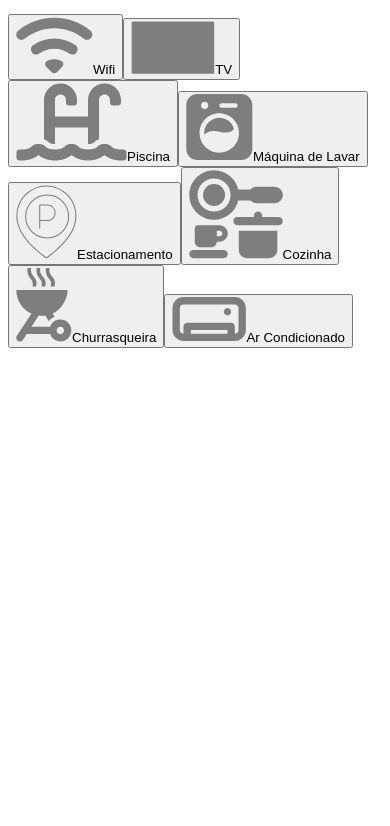
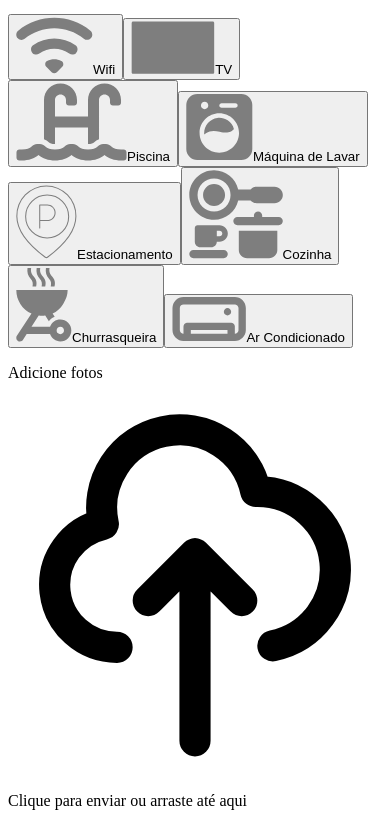
Before and after one commit to NicolasXs/AnyWhere_Front, a React (Vite) app: page /cadastrar-propriedade in a window 390 px wide. Shown: the part 1169-1995 px from the top of the page. Before the commit the page ends 1525 px from the top, so only its background shows below. Built offline with nearby package versions, Linux system fonts and the light colour scheme; the HTML template or start-up script is replaced by a standard one.

Commit message:
feat: Working dropzone and responsivity is + or -

```diff
--- a/package.json
+++ b/package.json
@@ -12,6 +12,8 @@
   "dependencies": {
     "react": "^18.2.0",
     "react-dom": "^18.2.0",
+    "react-dropzone": "^14.2.3",
+    "react-icons": "^5.2.1",
     "react-router-dom": "^6.22.3"
   },
   "devDependencies": {
--- a/src/pages/PropertyRegisterPage/PropertyRegister.tsx
+++ b/src/pages/PropertyRegisterPage/PropertyRegister.tsx
@@ -25,6 +25,7 @@ import Wifi from "./img/OfferedServices/Wifi.svg";
 // import informações da acomodação
 import NumberInputMinus from "./img/AccommodationInfo/NumberInputMinus.svg";
 import NumberInputPlus from "./img/AccommodationInfo/NumberInputPlus.svg";
+import { FileInput } from "./components/FileInput";
 
 export default function PropertyRegister() {
   const [selectedDescription, setSelectedDescription] = useState<number | null>(
@@ -131,6 +132,9 @@ export default function PropertyRegister() {
       setSelectedServices(updatedServices);
     }
   };
+
+  // area das imagens
+  const onSubmit = () => {}
 
   return (
     <div className={`flex ${window.innerWidth < 500 ? "p-5" : "p-0"}`}>
@@ -428,7 +432,7 @@ export default function PropertyRegister() {
         {/* Serviços da acomodação */}
         <div className={`flex ${window.innerWidth < 500 ? "p-5" : "p-0"}`}>
           <div className="w-full flex-col justify-start">
-            <div className={`mt-20 mb-20 text-center`}>
+            <div className={`mt-20 mb-10 text-center`}>
               <p className="text-2xl mb-10">
                 Quais das seguintes opções descrevem os serviços de seu espaço?
               </p>
@@ -473,6 +477,16 @@ export default function PropertyRegister() {
             </div>
           </div>
         </div>
+
+        <div className={`mt-20 text-center`}>
+          <p className="text-2xl mb-0 font-[Poppins]">
+          Adicione fotos
+          </p>
+          </div>
+        {/* area do dropzone */}
+        <form onSubmit={onSubmit} className="w-full h-72 flex justify-center items-center">
+          <FileInput />
+        </form>
       </div>
     </div>
   );
--- /dev/null
+++ b/src/pages/PropertyRegisterPage/components/FileInput.tsx
@@ -0,0 +1,126 @@
+import React, { useCallback, useState } from "react";
+import { DropzoneState, useDropzone } from "react-dropzone";
+import { CloseIcon } from "../icons/CloseIcon";
+import { UploadIcon } from "../icons/UploadIcon";
+
+interface InputProps {
+  dropzone: DropzoneState;
+}
+
+interface HasFileProps {
+  files: File[];
+  removeFile: (index: number) => void;
+}
+
+export const FileInput = () => {
+  const [files, setFiles] = useState<File[]>([]);
+
+  const removeFile = useCallback((index: number) => {
+    setFiles((prevFiles) => prevFiles.filter((_, i) => i !== index));
+  }, []);
+
+  const onDrop = useCallback((newFiles: File[]) => {
+    setFiles((prevFiles) => [...prevFiles, ...newFiles]);
+  }, []);
+
+  const dropzone = useDropzone({
+    onDrop,
+    accept: {
+      "image/jpeg": [],
+      "image/png": [],
+    },
+    multiple: true, // Permitir seleção de várias imagens
+  });
+
+  return <Input dropzone={dropzone} files={files} removeFile={removeFile} />;
+};
+
+const Input = ({ dropzone, files, removeFile }: InputProps & HasFileProps) => {
+    const { getRootProps, getInputProps, isDragActive } = dropzone;
+
+    // Função para dividir a matriz de arquivos em arrays de tamanho 2
+    const chunkArray = (array: any[], size: number) => {
+      const chunkedArray = [];
+      for (let i = 0; i < array.length; i += size) {
+        chunkedArray.push(array.slice(i, i + size));
+      }
+      return chunkedArray;
+    };
+
+    // Dividir os arquivos em colunas de 2 itens cada
+    const columns = chunkArray(files, 3);
+
+
+  return (
+    <div
+      {...getRootProps()}
+      className={`w-2/6 h-32 rounded-lg border-dashed border-4 hover:border-gray-500 bg-gray-200 hover:bg-gray-100 transition-all
+      ${isDragActive ? 'border-blue-500' : 'border-gray-500'}`}
+    >
+      <label htmlFor="dropzone-file" className="cursor-pointer w-full h-full">
+        <div className="flex flex-col items-center justify-center pt-5 pb-6 w-full h-full mb-10">
+          <UploadIcon
+            className={`w-10 h-10 mb-3 ${isDragActive ? 'text-blue-500' : 'text-gray-400'}`}
+          />
+          {isDragActive ? (
+            <p className="font-bold text-lg text-blue-400">Solte para adicionar</p>
+          ) : (
+            <>
+              <p className="mb-2 text-lg text-gray-400">
+                <span className="font-bold">Clique para enviar</span> ou arraste até aqui
+              </p>
+            </>
+          )}
+        </div>
+      </label>
+      <input {...getInputProps()} className="hidden" />
+      <div className="flex flex-wrap">
+        {/* Mapear as colunas */}
+        {columns.map((column, colIndex) => (
+          <div key={colIndex} className="flex">
+            {/* Mapear os arquivos dentro de cada coluna */}
+            {column.map((file, index) => (
+              <HasFile key={index} file={file} removeFile={() => removeFile(index + colIndex * 3)} />
+            ))}
+          </div>
+        ))}
+      </div>
+    </div>
+);
+};
+
+const HasFile = ({
+  file,
+  removeFile,
+}: {
+  file: File;
+  removeFile: () => void;
+}) => {
+  const imageUrl = URL.createObjectURL(file);
+
+  const handleClick = (
+    event: React.MouseEvent<HTMLButtonElement, MouseEvent>
+  ) => {
+    event.stopPropagation(); // Parar a propagação do evento de clique
+    removeFile(); // Chamar a função de remoção
+  };
+
+  return (
+    <div className="w-full ml-10">
+      <div className="bg-white flex items-center justify-center">
+        <img
+          src={imageUrl}
+          alt="Uploaded File"
+          className="object-contain w-auto h-auto my-5"
+        />
+        <button
+          type="button"
+          onClick={handleClick}
+          className="place-self-start"
+        >
+          <CloseIcon className="w-5 h-5" />
+        </button>
+      </div>
+    </div>
+  );
+}
--- /dev/null
+++ b/src/pages/PropertyRegisterPage/icons/CloseIcon.tsx
@@ -0,0 +1,21 @@
+import { IconProps } from './types';
+
+export const CloseIcon = (props: IconProps) => {
+  return (
+    <svg
+      {...props}
+      stroke="currentColor"
+      fill="none"
+      stroke-width="2"
+      viewBox="0 0 24 24"
+      stroke-linecap="round"
+      stroke-linejoin="round"
+      height="1em"
+      width="1em"
+      xmlns="http://www.w3.org/2000/svg"
+    >
+      <line x1="18" y1="6" x2="6" y2="18"></line>
+      <line x1="6" y1="6" x2="18" y2="18"></line>
+    </svg>
+  );
+};
--- /dev/null
+++ b/src/pages/PropertyRegisterPage/icons/UploadIcon.tsx
@@ -0,0 +1,21 @@
+import { IconProps } from './types';
+
+export const UploadIcon = (props: IconProps) => {
+  return (
+    <svg
+      {...props}
+      aria-hidden="true"
+      fill="none"
+      stroke="currentColor"
+      viewBox="0 0 24 24"
+      xmlns="http://www.w3.org/2000/svg"
+    >
+      <path
+        strokeLinecap="round"
+        strokeLinejoin="round"
+        strokeWidth="2"
+        d="M7 16a4 4 0 01-.88-7.903A5 5 0 1115.9 6L16 6a5 5 0 011 9.9M15 13l-3-3m0 0l-3 3m3-3v12"
+      ></path>
+    </svg>
+  );
+};
--- /dev/null
+++ b/src/pages/PropertyRegisterPage/icons/types.d.ts
@@ -0,0 +1,3 @@
+export interface IconProps {
+    className?: string;
+  }
```
Also changed, not shown: src/pages/PropertyRegisterPage/icons/FileIcon.tsx (added, +21 -0 lines), 1 other file (tests, documents, lock files or other folders).
